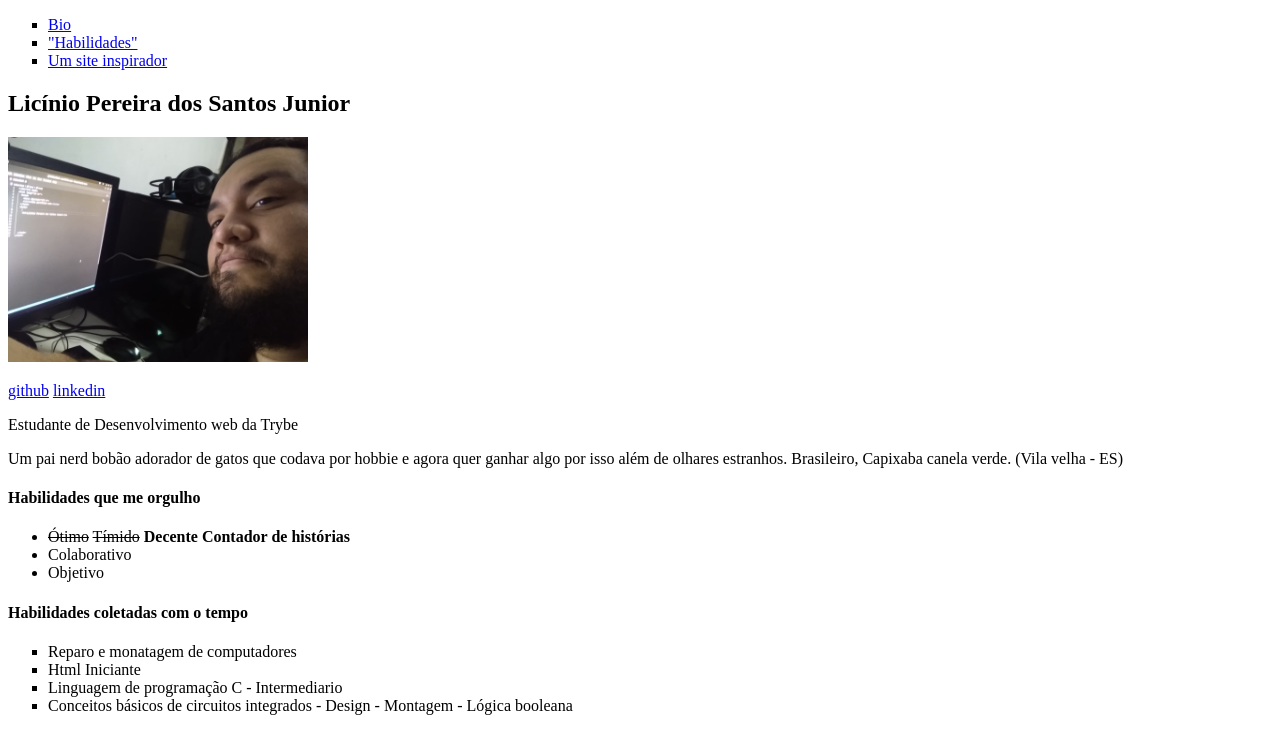
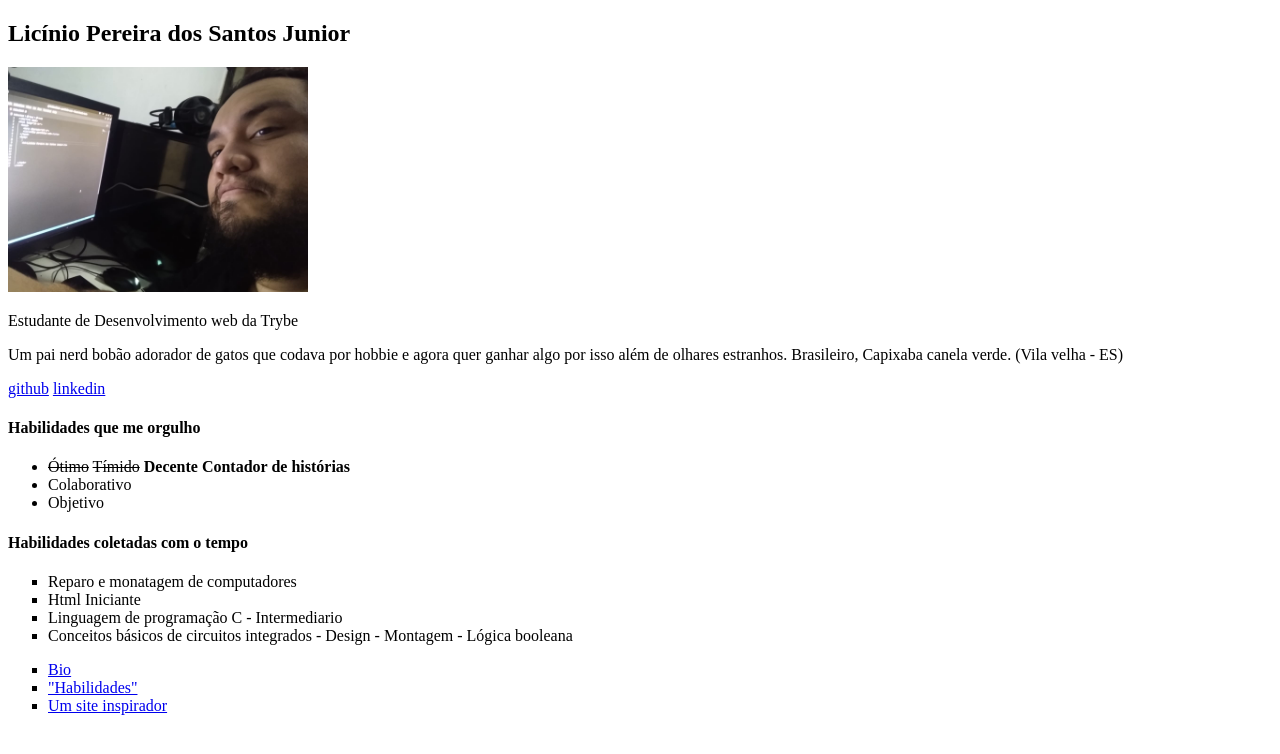
Before and after one commit to liciniopsj/liciniopsj.github.io, a plain HTML site: page index.html in a window 1280 px wide. Drawn offline with Linux system fonts and the light colour scheme.

Commit message:
rearranged element positions

```diff
--- a/index.html
+++ b/index.html
@@ -5,24 +5,18 @@
     <title>Meu portfolio web</title>
   </head>
   <body>
-    <ul type="square">
 
-        <li><a href="#bio">Bio</a></li>
-        <li><a href="#habs">"Habilidades"</a></li>
-        <li><a target="_blank" href="http://www.pudim.com.br/">Um site inspirador</a></li>
 
-    </ul>
-
-    <h2 id=>Licínio Pereira dos Santos Junior</h2>
+    <h2>Licínio Pereira dos Santos Junior</h2>
     <img src="./coding.jpeg" alt="the goof coding this page" width="300px">
     <br>
-
-    <p><a href="https://github.com/liciniopsj">github</a>
-    <a href="https://www.linkedin.com/in/liciniopsj/">linkedin</a></p>
 
     <p>Estudante de Desenvolvimento web da Trybe</p>
 
     <p id="bio">Um pai nerd bobão adorador de gatos que codava por hobbie e agora quer ganhar algo por isso além de olhares estranhos. Brasileiro, Capixaba canela verde. (Vila velha - ES)</p>
+
+    <p><a href="https://github.com/liciniopsj">github</a>
+      <a href="https://www.linkedin.com/in/liciniopsj/">linkedin</a></p>
 
     <h4>Habilidades que me orgulho</h4>
     <ul>
@@ -31,10 +25,6 @@
         <li>Objetivo</li>
 
     </ul>
-
-
-
-
 
     <h4 id="habs">Habilidades coletadas com o tempo</h4>
     <ul type="square">
@@ -46,6 +36,15 @@
 
     </ul>
 
+    <!--Navegation-->
+    <ul type="square">
+
+      <li><a href="#bio">Bio</a></li>
+      <li><a href="#habs">"Habilidades"</a></li>
+      <li><a target="_blank" href="http://www.pudim.com.br/">Um site inspirador</a></li>
+
+  </ul>
+
 
 
 
```
